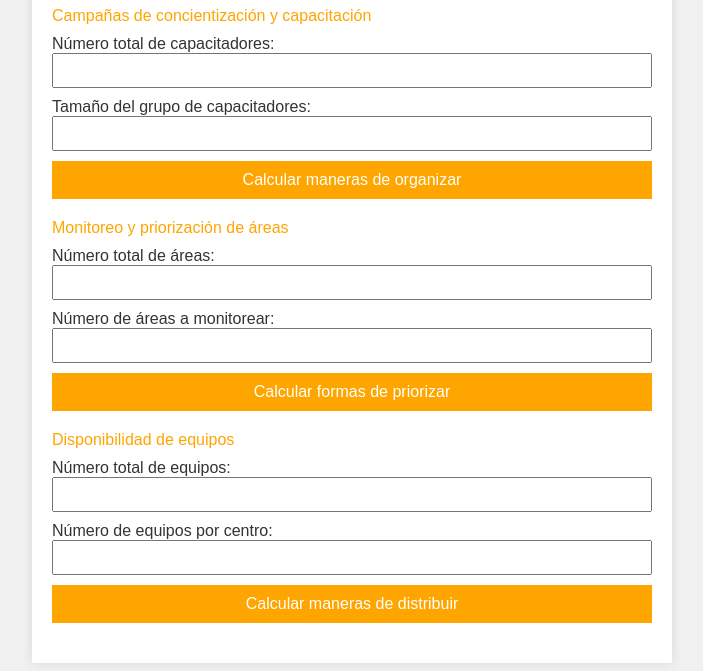
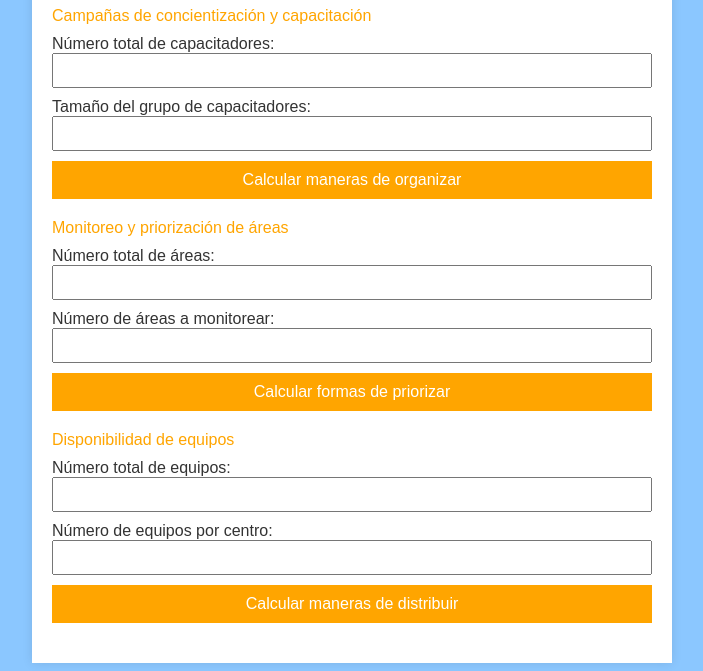
Before and after one commit to P4P1T4SL4YS/dproyecto, a plain HTML site: page index.html in a window 1280 px wide. Shown: the part 138-809 px from the top of the page, without its empty margins (288-991 px from the left). Drawn offline with Linux system fonts and the light colour scheme.

Commit message:
Update index.html

```diff
--- a/index.html
+++ b/index.html
@@ -7,7 +7,7 @@
     <style>
         body {
             font-family: Arial, sans-serif;
-            background-color: #f0f0f0;
+            background-color: rgb(139, 199, 255);
             color: #333;
         }
         .container {
```
